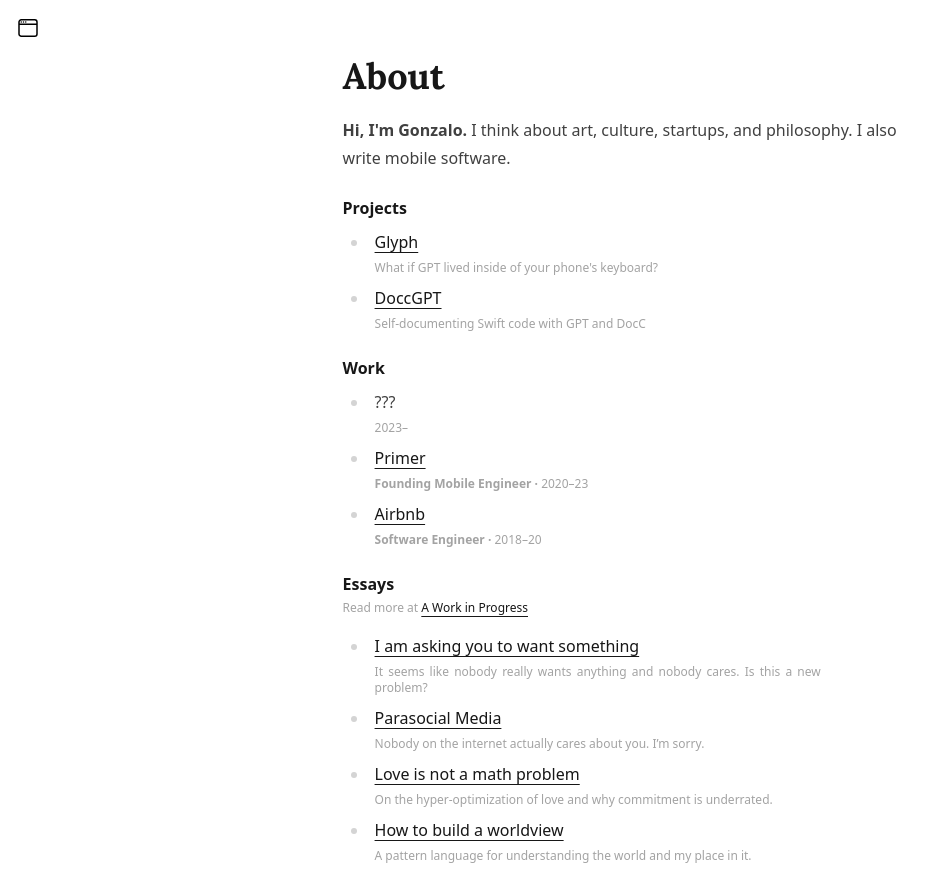
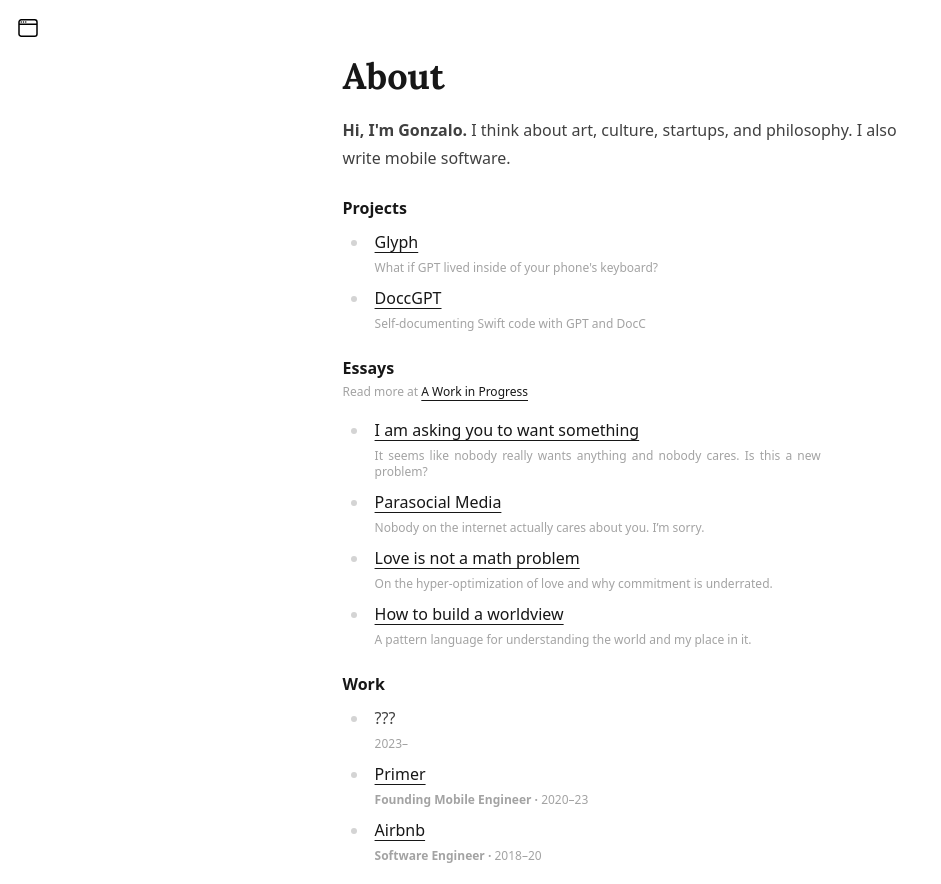
Before and after one commit to gonzalonunez/gonzalonunez.me, a Next.js app: page / in a window 1280 px wide. Shown: the whole page, without its empty margins (0-941 px from the left). Built offline with nearby package versions, Linux system fonts and the light colour scheme.

Commit message:
Reorder work and essays

```diff
--- a/pages/index.js
+++ b/pages/index.js
@@ -69,7 +69,6 @@
         art, culture, startups, and philosophy. I also write mobile software.
       </p>
       <ListItems title='Projects' items={projects} />
-      <ListItems title='Work' items={work} />
       <ListItems title='Essays' items={essays}>
         <div className='text-xs text-neutral-400 mt-[-4px] mb-[-4px]'>
           Read more at{' '}
@@ -78,6 +77,7 @@
           </a>
         </div>
       </ListItems>
+      <ListItems title='Work' items={work} />
     </Article>
   );
 }
```
